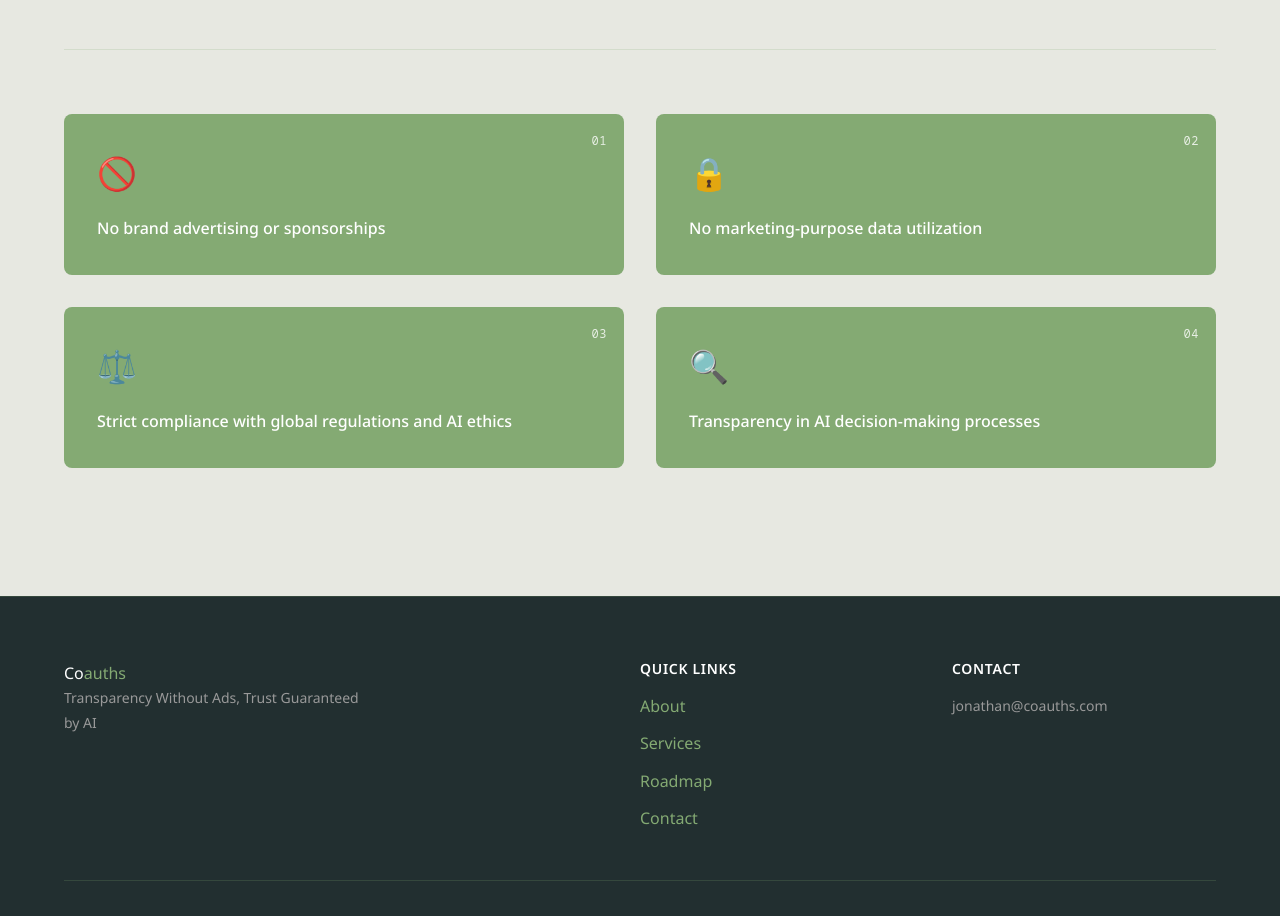
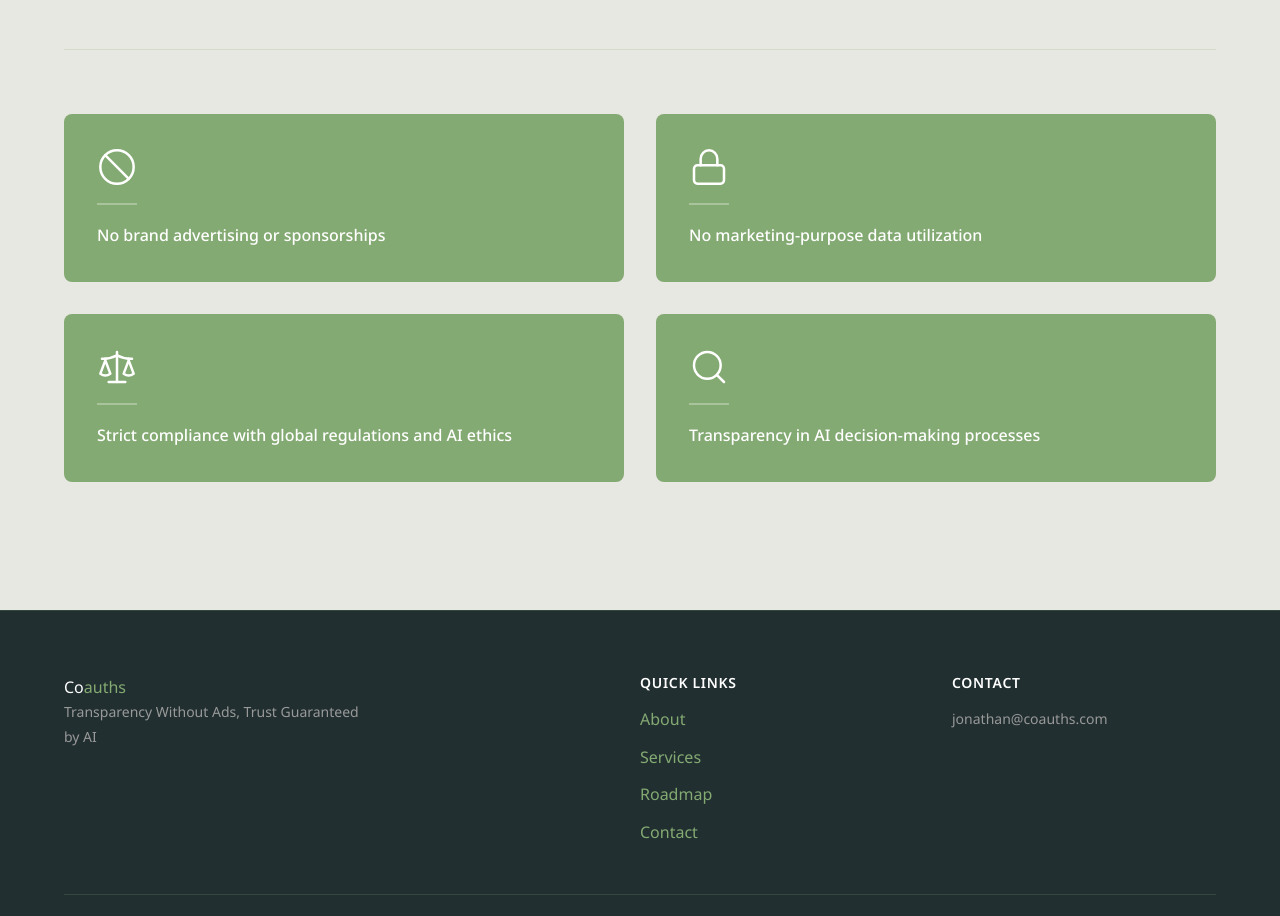
Before and after one commit to hyunggyu96/coauths-web, a Next.js app: page /about in a window 1280 px wide. Shown: the part 960-1876 px from the top of the page. Built offline with nearby package versions, Linux system fonts and the light colour scheme.

Commit message:
feat: improve aesthetics, remove index numbers, and fix layout issues

```diff
--- a/src/app/about/page.tsx
+++ b/src/app/about/page.tsx
@@ -1,15 +1,16 @@
 'use client';
 
 import { useTranslation } from '@/lib/i18n';
+import { Ban, Lock, Scale, Search } from 'lucide-react';
 
 export default function About() {
   const { t } = useTranslation();
 
   const principles = [
-    { key: '1', icon: '🚫' },
-    { key: '2', icon: '🔒' },
-    { key: '3', icon: '⚖️' },
-    { key: '4', icon: '🔍' },
+    { key: '1', icon: <Ban size={40} strokeWidth={1.5} color="#FFFFFF" /> },
+    { key: '2', icon: <Lock size={40} strokeWidth={1.5} color="#FFFFFF" /> },
+    { key: '3', icon: <Scale size={40} strokeWidth={1.5} color="#FFFFFF" /> },
+    { key: '4', icon: <Search size={40} strokeWidth={1.5} color="#FFFFFF" /> },
   ];
 
   return (
@@ -60,10 +61,10 @@ export default function About() {
           </div>
 
           <div className="principles-grid">
-            {principles.map((principle, index) => (
+            {principles.map((principle) => (
               <div key={principle.key} className="principle-card">
-                <div className="principle-number mono accent">0{index + 1}</div>
-                <span className="principle-icon">{principle.icon}</span>
+                <div className="principle-icon">{principle.icon}</div>
+                <div className="card-divider"></div>
                 <p>{t(`about.principle.${principle.key}`)}</p>
               </div>
             ))}
@@ -152,18 +153,20 @@ export default function About() {
         }
 
         .principle-number {
-          position: absolute;
-          top: 1rem;
-          right: 1rem;
-          font-size: 0.75rem;
-          color: rgba(255, 255, 255, 0.8);
+          display: none;
         }
 
         .principle-icon {
-          font-size: 2rem;
           display: block;
           margin-bottom: 1rem;
           color: #FFFFFF;
+        }
+
+        .card-divider {
+             width: 40px;
+             height: 2px;
+             background-color: rgba(255, 255, 255, 0.3);
+             margin-bottom: 1rem;
         }
 
         .principle-card p {
--- a/src/app/roadmap/page.tsx
+++ b/src/app/roadmap/page.tsx
@@ -18,7 +18,6 @@ export default function Roadmap() {
       {/* Hero */}
       <section className="page-hero section">
         <div className="container">
-          <p className="mono accent">// Our Journey</p>
           <h1>{t('roadmap.title')}</h1>
           <p className="page-subtitle">
             Building the foundation for trusted medical aesthetics information
@@ -152,11 +151,13 @@ export default function Roadmap() {
 
         .phase-marker {
           position: absolute;
-          left: -3rem;
+          left: -9rem;
           top: 0;
           display: flex;
           align-items: center;
           gap: 1rem;
+          width: 8rem;
+          justify-content: flex-end;
         }
 
         .marker-dot {
@@ -268,10 +269,19 @@ export default function Roadmap() {
         @media (max-width: 768px) {
           .timeline-content {
             padding-left: 2rem;
+            margin-top: 2rem; /* Add space for top marker if needed */
           }
 
           .phase-marker {
-            left: -2rem;
+            left: 0;
+            top: -2rem;
+            width: auto;
+            justify-content: flex-start;
+          }
+
+          .timeline-line {
+            left: 7px;
+            top: 10px; /* Adjust start to align with content */
           }
 
           .focus-grid {
--- a/src/app/services/page.tsx
+++ b/src/app/services/page.tsx
@@ -61,7 +61,6 @@ export default function Services() {
                 <div className="service-icon-large">
                   {service.icon}
                 </div>
-                <div className="service-number mono">{String(index + 1).padStart(2, '0')}</div>
               </div>
               <div className="service-content">
                 {/* Subtitle removed as per request */}
--- a/src/components/Header.tsx
+++ b/src/components/Header.tsx
@@ -25,7 +25,7 @@ export default function Header() {
   return (
     <header className={`header ${mobileMenuOpen ? 'mobile-open' : ''}`}>
       <nav className="nav container">
-        <Link href="/" className="logo">
+        <Link href="/" className="logo" onClick={() => setMobileMenuOpen(false)}>
           <span className="logo-text">Co</span>
           <span className="logo-accent">auths</span>
         </Link>
```
